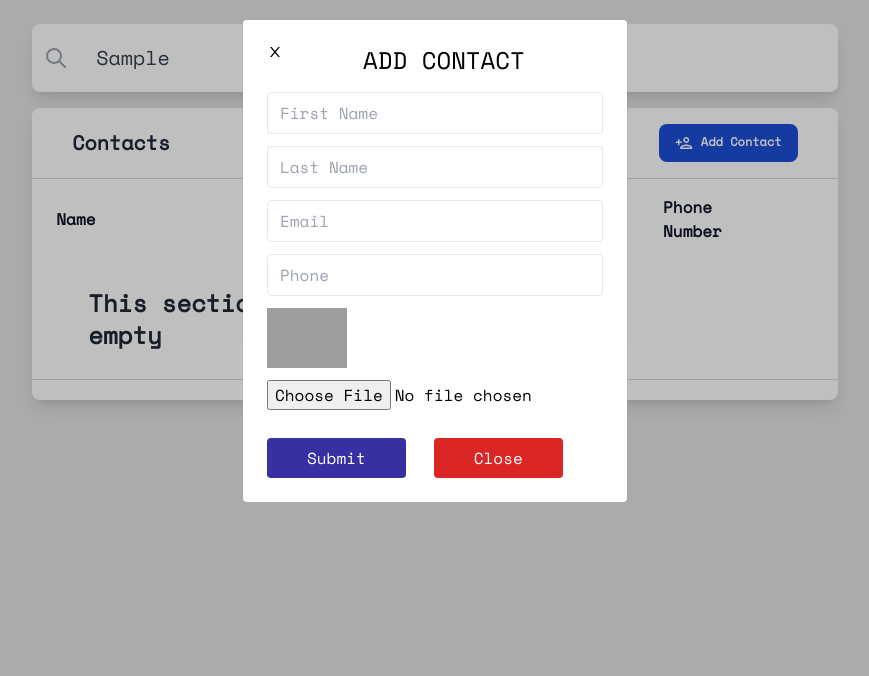
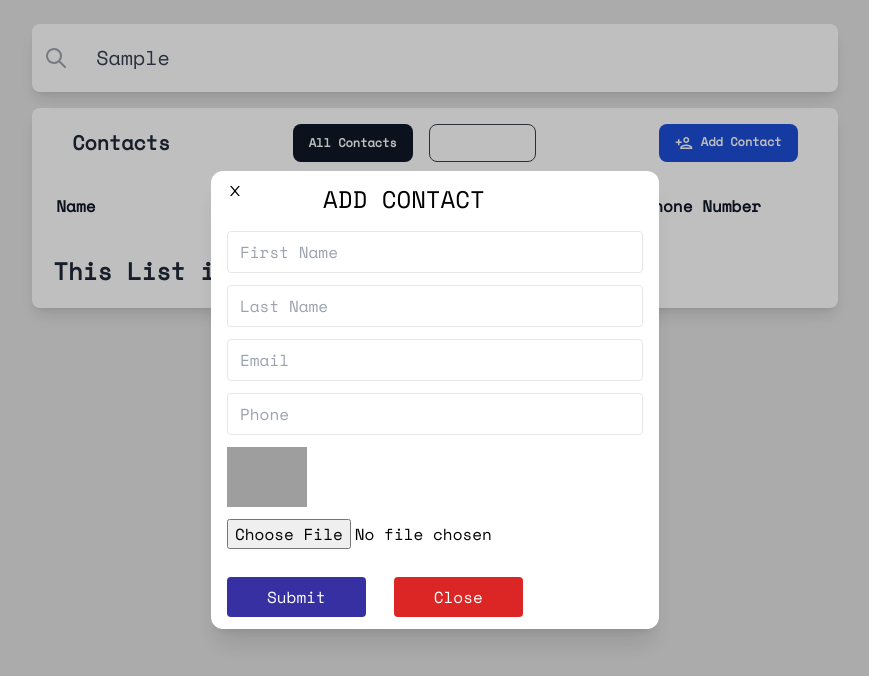
Before and after one commit to nikolakotarac/ContactList, a React (Create React App) app: page / in a window 1280 px wide. Both pictures are taken after typing "Sample" into the empty fields and a click on the button "Add Contact". Shown: the top 676 px of the page, without its empty margins (205-1074 px from the left). Built offline with nearby package versions, Linux system fonts and the light colour scheme; grey boxes are pictures that could not be loaded.

Commit message:
fixed delete, warning and submit

```diff
--- a/src/App.js
+++ b/src/App.js
@@ -1,7 +1,7 @@
 import React from "react";
 import ContactList from "./components/ContactList";
 import { Navbar } from "./components/Navbar";
-import { BrowserRouter as Router, Route, Routes } from "react-router-dom";
+import { BrowserRouter as Router } from "react-router-dom";
 
 function App() {
   return (
--- a/src/components/AddOrEditContact.js
+++ b/src/components/AddOrEditContact.js
@@ -1,11 +1,11 @@
-import React, { useState, useRef, useMemo } from "react";
+import React, { useState, useRef, useMemo, Fragment } from "react";
 import { useGlobalContext } from "../context";
 import { AiOutlineClose } from "react-icons/ai";
 import { useForm } from "react-hook-form";
-import { Dialog } from "@headlessui/react";
+import { Dialog, Transition } from "@headlessui/react";
+
 import { useNavigate } from "react-router-dom";
 const AddOrEditContact = ({ initialValues }) => {
-
   const {
     addContact,
     editContact,
@@ -17,7 +17,7 @@ const AddOrEditContact = ({ initialValues }) => {
 
   let completeButtonRef = useRef(null);
 
-  const mode = useMemo(() => initialValues ? 'edit': 'add', [initialValues] );
+  const mode = useMemo(() => (initialValues ? "edit" : "add"), [initialValues]);
 
   const {
     register,
@@ -49,10 +49,7 @@ const AddOrEditContact = ({ initialValues }) => {
   const onSubmit = (data) => {
     if (mode === "add") {
       addContact(data, image);
-
-    }
-
-    if (mode === "edit") {
+    } else {
       editContact(data, image);
     }
 
@@ -65,22 +62,36 @@ const AddOrEditContact = ({ initialValues }) => {
     navigate("/");
   };
   return (
+    <Transition appear show={showAddOrEditContact} as={Fragment}>
       <Dialog
+        className="relative z-10"
         initialFocus={completeButtonRef}
         ref={completeButtonRef}
         open={showAddOrEditContact}
-      onClose={() => {
-        setShowAddOrEditContact(false);
-        navigate("/");
-      }}>
-      <div className="fixed inset-0 z-50 h-screen  font-space outline-none focus:outline-none">
-        <div className="h-80 w-96 mx-auto bg-white rounded shadow">
-          <Dialog.Panel className="bg-white p-6 rounded mt-5">
+        onClose={() => closeAddAndReset()}>
+        <Transition.Child as={Fragment}>
+          <div className="fixed inset-0 bg-black bg-opacity-25" />
+        </Transition.Child>
+        <section className="fixed inset-0 overflow-y-auto font-space">
+          <section className="flex min-h-full items-center justify-center p-2 text-center">
+            <Transition.Child
+              as={Fragment}
+              enter="ease-out duration-300"
+              enterFrom="opacity-0 scale-95"
+              enterTo="opacity-100 scale-100"
+              leave="ease-in duration-200"
+              leaveFrom="opacity-100 scale-100"
+              leaveTo="opacity-0 scale-95">
+              <Dialog.Panel className="w-full max-w-md flex flex-col  transform overflow-hidden rounded-xl bg-white py-3 px-4   shadow-xl transition-all">
                 <div className="flex gap-20 items-start ">
-              <button onClick={closeAddAndReset}>
+                  <button
+                    onClick={closeAddAndReset}
+                    className="hover:text-gray-700">
                     <AiOutlineClose />
                   </button>
-              <Dialog.Title as="h3" className="uppercase text-2xl text-center">
+                  <Dialog.Title
+                    as="h3"
+                    className="uppercase text-2xl text-center">
                     {mode === "edit" ? "Edit Contact" : "Add Contact"}
                   </Dialog.Title>
                 </div>
@@ -89,9 +100,6 @@ const AddOrEditContact = ({ initialValues }) => {
                   onSubmit={handleSubmit(onSubmit)}
                   className="flex flex-col gap-3 mt-4 ">
                   <div className="flex flex-col items-align gap-1 text-align">
-                {/* <label className="block text-grey-darker text-sm font-bold mb-2">
-                  First Name:
-                </label> */}
                     <input
                       type="text"
                       name="firstName"
@@ -129,7 +137,6 @@ const AddOrEditContact = ({ initialValues }) => {
                   </div>
                   <div className="flex flex-col items-align gap-1 text-align">
                     <input
-                  tabIndex={-1}
                       type="text"
                       name="phone"
                       {...register("phone", { required: true })}
@@ -151,7 +158,11 @@ const AddOrEditContact = ({ initialValues }) => {
                       alt="img"
                     />
                     <div className="flex gap-3 items-baseline text-center mt-2">
-                  <input type="file" name="image" onChange={handleFileChange} />
+                      <input
+                        type="file"
+                        name="image"
+                        onChange={handleFileChange}
+                      />
                     </div>
                     <p className="text-red-900">{errorImageMessage}</p>
                   </div>
@@ -163,6 +174,7 @@ const AddOrEditContact = ({ initialValues }) => {
                       {mode === "edit" ? "Save" : "Submit"}
                     </button>
                     <button
+                      tabIndex={-1}
                       className="px-10 py-2 text-md text-white bg-red-600 hover:bg-red-800 rounded"
                       onClick={closeAddAndReset}>
                       Close
@@ -170,10 +182,11 @@ const AddOrEditContact = ({ initialValues }) => {
                   </div>
                 </form>
               </Dialog.Panel>
-        </div>
-      </div>
-      <div className="opacity-25 fixed inset-0 z-40 bg-black"></div>
+            </Transition.Child>
+          </section>
+        </section>
       </Dialog>
+    </Transition>
   );
 };
 
--- a/src/components/ContactList.js
+++ b/src/components/ContactList.js
@@ -17,23 +17,26 @@ const ContactList = () => {
     toFavourite,
     setToFavourite,
     filteredContacts,
+    addContact,
+    editContact,
   } = useGlobalContext();
 
   const navigate = useNavigate();
 
   let [isOpenDelete, setIsOpenDelete] = useState(false);
-
+  let [deletedContact, setDeletedContact] = useState(null);
   function closeDelete() {
     setIsOpenDelete(false);
   }
 
-  function openDelete() {
+  function openDelete(contact) {
     setIsOpenDelete(true);
+    setDeletedContact(contact);
   }
 
   return (
-    <div className="flex flex-col bg-white shadow-lg rounded-lg  mt-4">
-      <header className="px-10 py-4 border-b border-gray-300  flex text-align items-center justify-between	">
+    <section className="flex flex-col bg-white shadow-lg rounded-lg  mt-4">
+      <header className="px-10 py-4  flex text-align items-center justify-between	">
         <h2 className="font-semibold text-xl text-gray-800">Contacts</h2>
         <div className="flex gap-4 ">
           <button
@@ -65,7 +68,7 @@ const ContactList = () => {
           Add Contact
         </button>
       </header>
-      <table className="w-full border-collapse text-left  text-gray-500">
+      <table className="w-full text-left  text-gray-500">
         <thead>
           <tr>
             <th scope="col" className="px-6 py-4  text-gray-900">
@@ -82,13 +85,13 @@ const ContactList = () => {
               className="px-6 py-4 font-medium text-gray-900"></th>
           </tr>
         </thead>
-        <tbody className=" divide-y divide-gray-100 border-b border-gray-300 ">
+        <tbody className=" divide-y  ">
           {filteredContacts && filteredContacts.length > 0 ? (
             filteredContacts.map((res) => {
               return (
-                <tr className="border-b border-gray-300 " key={res.id}>
+                <tr className="border-t border-gray-300 " key={res.id}>
                   <th className="flex gap-3 px-6 py-4 font-normal text-gray-900">
-                    <div className="relative ">
+                    <div className="w-14 h-14 ">
                       <img
                         src={
                           res.image === undefined
@@ -96,7 +99,7 @@ const ContactList = () => {
                             : res.image
                         }
                         alt={res.firstName}
-                        className="w-16 h-12 object-cover rounded-full"
+                        className="w-14 h-14 object-cover rounded-full max-w-none"
                       />
                     </div>
                     <div>
@@ -122,8 +125,8 @@ const ContactList = () => {
                   <td className="px-6 py-4 text-gray-800">{res.phone}</td>
 
                   <td className="px-6 py-4">
-                    <div className="flex justify-end gap-4">
-                      <button onClick={openDelete}>
+                    <div className="flex justify-end gap-4 ">
+                      <button onClick={() => openDelete(res)}>
                         <svg
                           xmlns="http://www.w3.org/2000/svg"
                           fill="none"
@@ -160,38 +163,40 @@ const ContactList = () => {
                         </svg>
                       </button>
                     </div>
-                    <div>
-                      {isOpenDelete && (
-                        <DeleteModal
-                          isOpenDelete={isOpenDelete}
-                          closeDelete={closeDelete}
-                          openDelete={openDelete}
-                          res={res}
-                        />
-                      )}
-                    </div>
                   </td>
                 </tr>
               );
             })
           ) : (
-            <div className=" justify-between  align-center h-auto flex items-center px-14 my-7 justify-between ">
-              <h2 className="text-2xl font-semibold text-gray-800">
-                This section is curently empty
-              </h2>
-            </div>
+            <tr>
+              <th className="flex  items-center text-center m-5">
+                <h2 className="text-2xl font-semibold text-gray-800">
+                  This List is Curently Empty
+                </h2>
+              </th>
+            </tr>
           )}
         </tbody>
-        <div className="m-5">
-          {showAddOrEditContact && mode === "edit" && (
-              <AddOrEditContact initialValues={editingContact} />
-            )}
-          {showAddOrEditContact && mode === "add" && (
-            <AddOrEditContact />
-          )}
-        </div>
       </table>
-    </div>
+      {isOpenDelete && (
+        <DeleteModal
+          isOpenDelete={isOpenDelete}
+          closeDelete={closeDelete}
+          openDelete={openDelete}
+          deletedContact={deletedContact}
+        />
+      )}
+
+      {showAddOrEditContact && mode === "edit" && (
+        <AddOrEditContact
+          initialValues={editingContact}
+          onSubmit={editContact}
+        />
+      )}
+      {showAddOrEditContact && mode === "add" && (
+        <AddOrEditContact onSubmit={addContact} />
+      )}
+    </section>
   );
 };
 
--- a/src/context.js
+++ b/src/context.js
@@ -8,7 +8,7 @@ function heavyComputation(contacts, searchValue, toFavourite) {
   let filtered = contacts;
 
   if (toFavourite) {
-    filtered = contacts.filter(({favourite}) => favourite);
+    filtered = contacts.filter(({ favourite }) => favourite);
   }
 
   if (searchValue === "") {
@@ -89,10 +89,8 @@ const AppProvider = ({ children }) => {
   };
 
   const handleDelete = (param) => {
-    const delelteContact = contacts.filter(
-      (contact) => contact.id !== param.id
-    );
-    setContacts([...delelteContact]);
+    const deleteContact = contacts.filter((contact) => contact.id !== param.id);
+    setContacts([...deleteContact]);
   };
 
   const addToFavourite = (res) => {
@@ -123,7 +121,7 @@ const AppProvider = ({ children }) => {
         setToFavourite,
         filteredContacts,
         addToFavourite,
-        editingContact
+        editingContact,
       }}>
       {children}
     </AppContext.Provider>
```
Also changed, not shown: src/components/DeleteModal.js (+9 -5 lines). Lines whose indentation alone changed are shown as unchanged.
